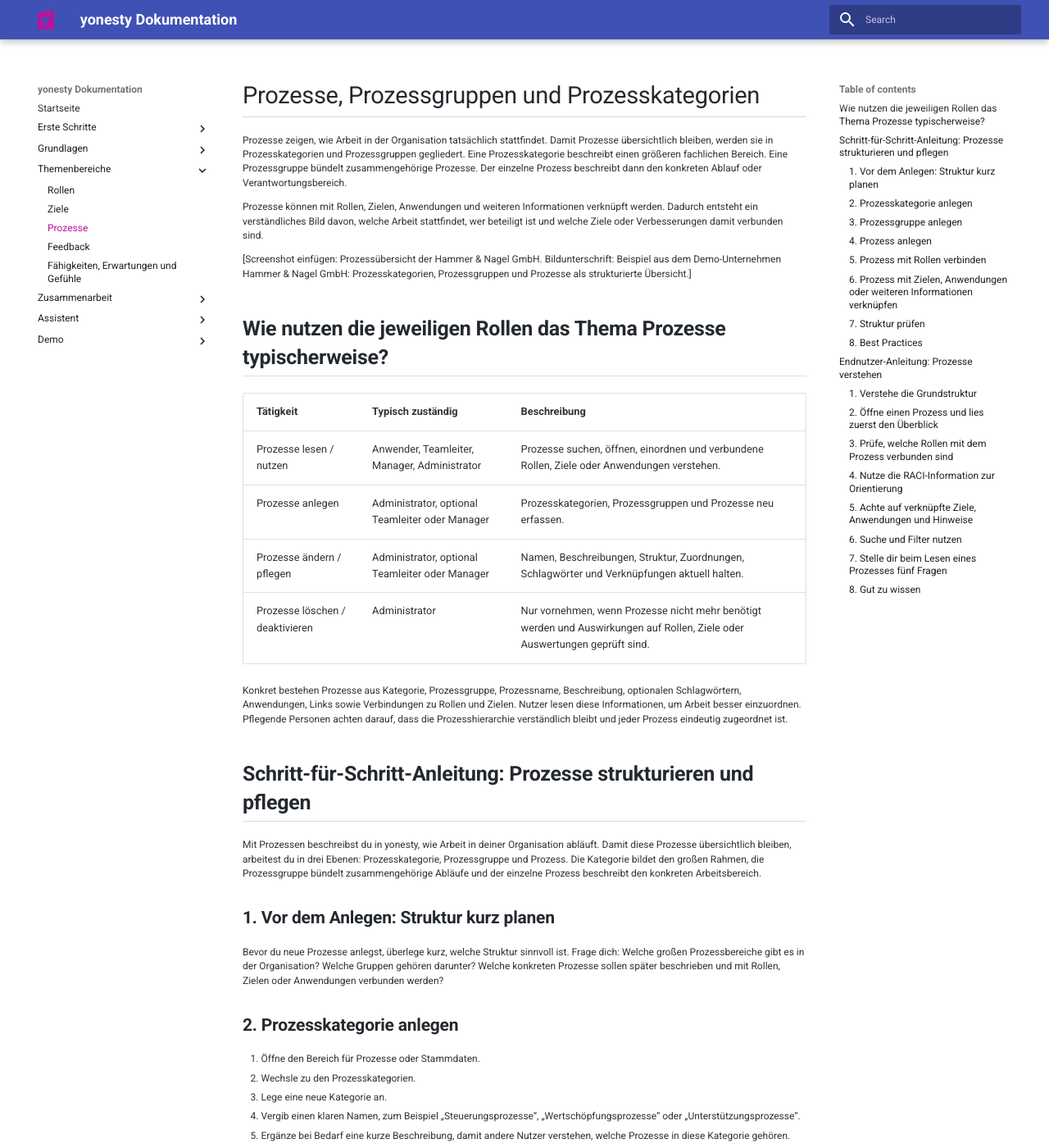
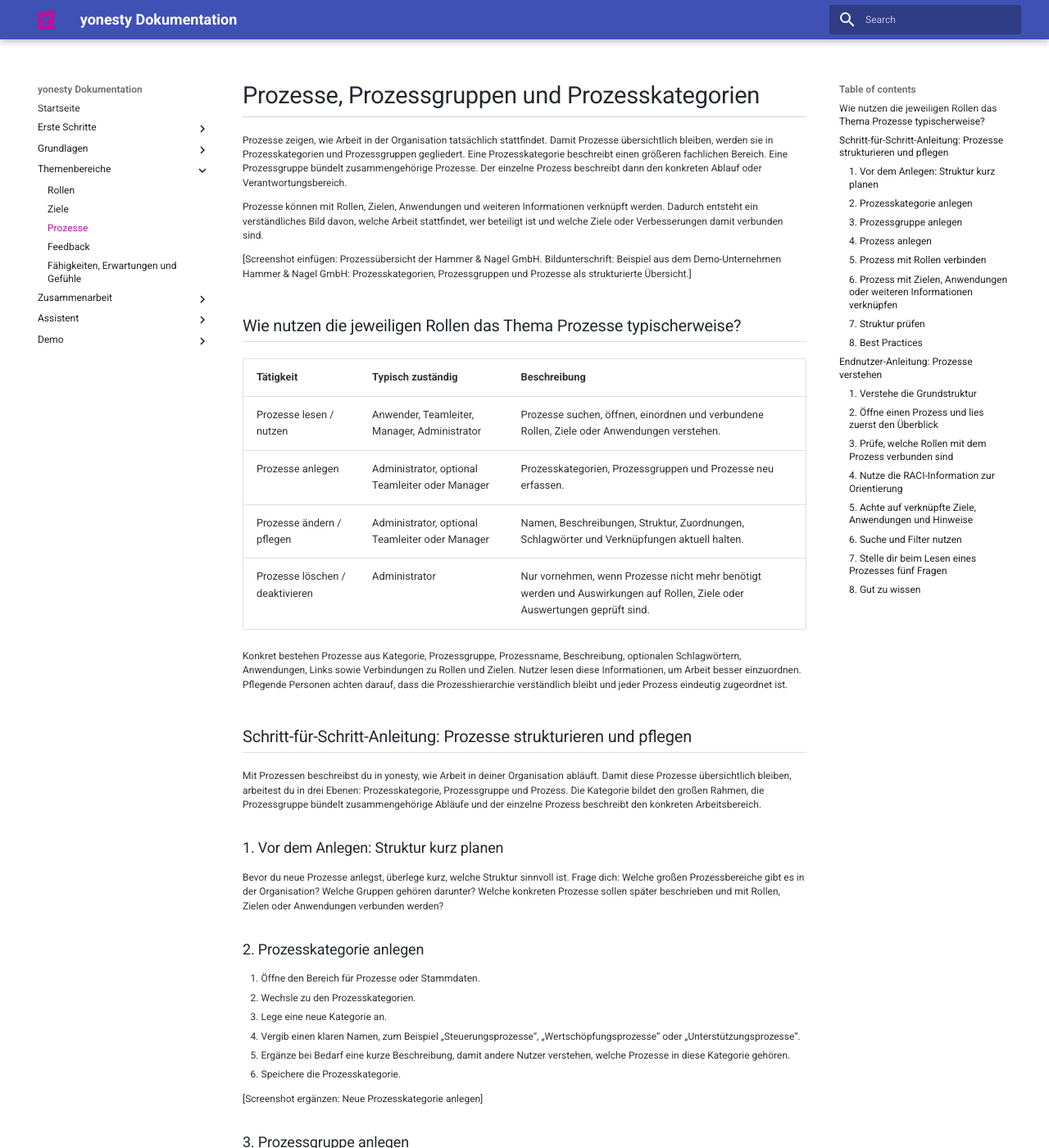
Before and after one commit to ricohaenelsoletti/yonesty, an MkDocs documentation site: the page built from docs/Themenbereich-Prozesse.md, in a window 1280 px wide and 1400 px high. Shown: the whole window at 82% size. Built offline with MkDocs 1.6.1 and Material for MkDocs 9.7.7, drawn with Linux system fonts in a browser that asks for light colours.

Commit message:
Adjust font size and weight in yonesty.css
Reduced font size and weight for headings in yonesty.css.

```diff
--- a/docs/stylesheets/yonesty.css
+++ b/docs/stylesheets/yonesty.css
@@ -76,10 +76,10 @@
   color: #24292f;
 
   /* Schriftgröße */
-  font-size: 1.25rem;
+  font-size: 1.00rem;
 
   /* Schriftstärke */
-  font-weight: 600;
+  font-weight: 400;
 
   /* Abstand zwischen Text und Linie */
   padding-bottom: 0.25rem;
@@ -103,9 +103,9 @@
 
   color: #24292f;
 
-  font-size: 1.05rem;
+  font-size: 0.90rem;
 
-  font-weight: 600;
+  font-weight: 400;
 
   margin-top: 1.5rem;
 }
```
